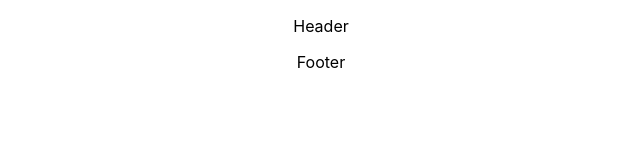
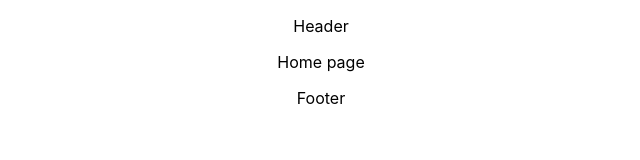
Before and after one commit to EmilPopovski24/MovieRate, a React (Create React App) app in the folder movierate/: page /home in a window 1280 px wide. Shown: the top 160 px of the page, without its empty margins (319-959 px from the left). Built offline with nearby package versions, Linux system fonts and the light colour scheme.

Commit message:
create Home page and adding it to the Router in App.js

```diff
--- a/movierate/src/App.js
+++ b/movierate/src/App.js
@@ -1,12 +1,19 @@
 
+import { Route, Routes } from 'react-router-dom';
 import './App.css';
 import { Footer } from './components/Footer/Footer';
 import { Header } from './components/Header/Header';
+import { Home } from './components/Home/Home';
 
 function App() {
   return (
     <div className="App">
         <Header />
+        <div className='main-content'>
+            <Routes >
+                <Route path='/home' element={<Home />}/>
+            </Routes>
+        </div>
         <Footer />
     </div>
   );
--- /dev/null
+++ b/movierate/src/components/Home/Home.js
@@ -0,0 +1,7 @@
+
+
+export const Home = () => {
+    return(
+        <p>Home page</p>
+    )
+}
```
Also changed, not shown: movierate/src/components/Home/Home.css (added).
